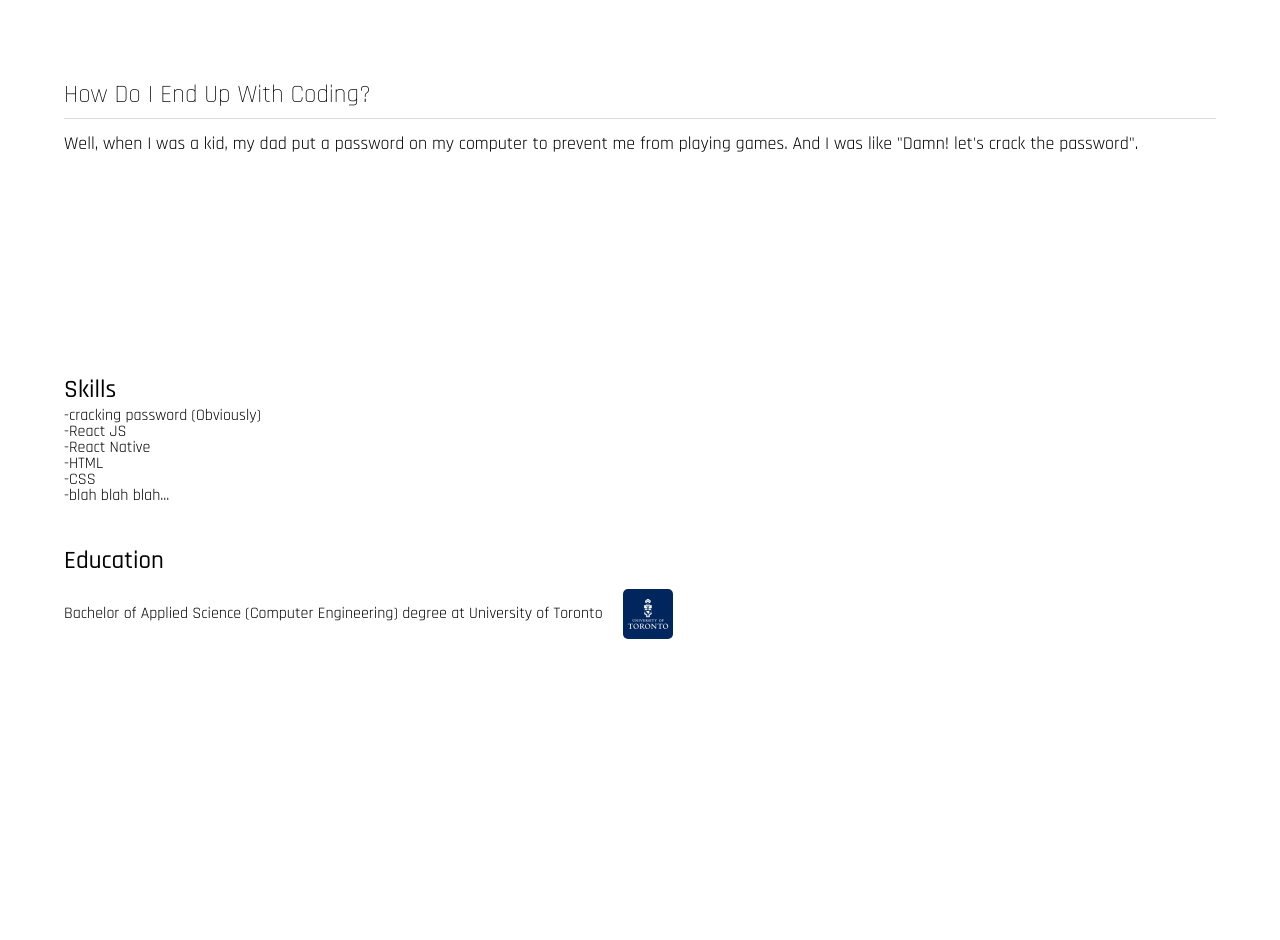
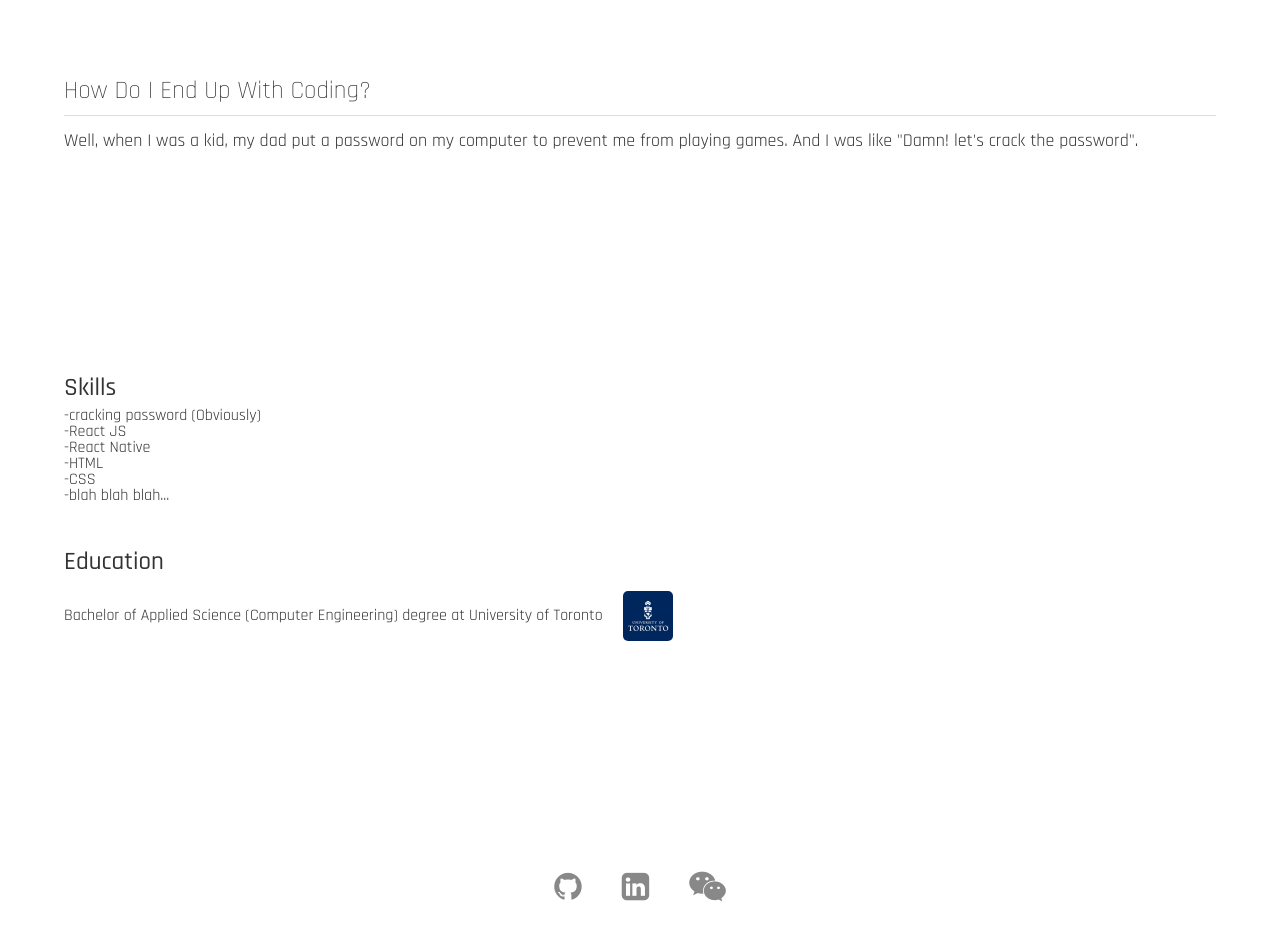
Before and after one commit to ckybryan/personal-site, a React (Create React App) app: page / in a window 1280 px wide. Shown: the part 700-1640 px from the top of the page. Before the commit the page ends 1494 px from the top, so only its background shows below. Built offline with nearby package versions, Linux system fonts and the light colour scheme.

Commit message:
added social media

```diff
--- a/package.json
+++ b/package.json
@@ -7,6 +7,7 @@
     "axios": "^0.18.0",
     "font-awesome": "^4.7.0",
     "react": "^16.4.2",
+    "react-bootstrap": "^0.32.3",
     "react-dom": "^16.4.2",
     "react-router-dom": "^4.3.1",
     "react-scripts": "1.1.5",
--- a/public/index.html
+++ b/public/index.html
@@ -1,5 +1,6 @@
 <!DOCTYPE html>
 <html lang="en">
+
 <head>
   <meta charset="utf-8">
   <meta name="viewport" content="width=device-width, initial-scale=1, shrink-to-fit=no">
@@ -19,8 +20,12 @@
       work correctly both with client-side routing and a non-root public URL.
       Learn how to configure a non-root public URL by running `npm run build`.
     -->
+  <link rel="stylesheet" href="https://maxcdn.bootstrapcdn.com/bootstrap/3.3.7/css/bootstrap.min.css" integrity="sha384-BVYiiSIFeK1dGmJRAkycuHAHRg32OmUcww7on3RYdg4Va+PmSTsz/K68vbdEjh4u"
+    crossorigin="anonymous">
+
   <title>Bryan Chan</title>
 </head>
+
 <body>
   <noscript>
     Welcome to my world
@@ -37,4 +42,5 @@
       To create a production bundle, use `npm run build` or `yarn build`.
     -->
 </body>
+
 </html>
--- a/src/pages/Home.css
+++ b/src/pages/Home.css
@@ -1,6 +1,7 @@
 .HM-container {
   display: flex;
   flex-direction: column;
+  position: relative;
 }
 
 .HM-section {
@@ -88,8 +89,45 @@
   flex-wrap: wrap;
 }
 
-.HM-education p{
+.HM-education p {
   margin-right: 20px;
+}
+
+.MH-contact {
+  display: flex;
+  flex-direction: row;
+  justify-content: center;
+}
+
+.HM-social-icon {
+  margin: 0 20px;
+  color: #888;
+}
+
+.HM-social-icon:hover {
+  cursor: pointer;
+}
+
+.HM-social-icon.linkedin:hover {
+  color: #0077b5
+}
+
+.HM-social-icon.github:hover {
+  color: #6e5494;
+}
+
+.HM-social-icon.wechat:hover{
+  color: #7bb32e;
+}
+
+.HM-modal{
+  display: flex;
+  justify-content: center;
+  align-items: center;
+}
+
+.HM-modal img{
+  width: 80%;
 }
 
 @media only screen and (max-width: 600px) {
--- a/src/pages/Home.js
+++ b/src/pages/Home.js
@@ -1,9 +1,20 @@
 import React, { Component } from "react";
+import { Modal } from "react-bootstrap";
+import "./Home.css";
+
+/**
+ * Asset
+ */
+
 import ProfilePic from "../assets/profile.jpg";
 import uoftLogo from "../assets/uoft.png";
-import "./Home.css";
+import QRcode from "./image/wechat.jpg";
 
 class Home extends Component {
+  state = {
+    showModal: false
+  };
+
   render() {
     const skills = [
       "cracking password (Obviously)",
@@ -15,10 +26,9 @@ class Home extends Component {
     ];
     return (
       <div className="HM-container">
-
         <div className="HM-section HM-proflie">
           <div className="HM-profilepic">
-            <img src={ProfilePic} alt="bg"/>
+            <img src={ProfilePic} alt="bg" />
           </div>
           <p className="in">- K.Y Bryan Chan, React Developer</p>
           <div className="MH-backgroundImg" />
@@ -28,8 +38,9 @@ class Home extends Component {
           <h2>How Do I End Up With Coding?</h2>
           <br />
           <p>
-            Well, when I was a kid, my dad put a password on my computer to prevent me from playing games. And I was like "Damn! let's crack
-            the password".
+            Well, when I was a kid, my dad put a password on my computer to
+            prevent me from playing games. And I was like "Damn! let's crack the
+            password".
           </p>
         </div>
 
@@ -38,7 +49,7 @@ class Home extends Component {
             <h3>Skills</h3>
             <div className="HM-skill-list">
               {skills.map(s => {
-                return <p key="s">-{s}</p>;
+                return <p key={s}>-{s}</p>;
               })}
             </div>
           </div>
@@ -50,10 +61,42 @@ class Home extends Component {
                 Bachelor of Applied Science (Computer Engineering) degree at
                 University of Toronto
               </p>
-              <img src={uoftLogo} alt="uoft"/>
+              <img src={uoftLogo} alt="uoft" />
             </div>
           </div>
         </div>
+
+        <div className="HM-section MH-contact">
+          <a
+            href="https://github.com/cky-BryanChan"
+            target="_blank"
+            rel="noopener noreferrer"
+          >
+            <i className="fa fa-github fa-2x HM-social-icon github" />
+          </a>
+          <a
+            herf="https://www.linkedin.com/in/cky-bryanchan/"
+            target="_blank"
+            rel="noopener noreferrer"
+          >
+            <i className="fa fa-linkedin-square fa-2x HM-social-icon linkedin" />
+          </a>
+          <i
+            className="fa fa-weixin fa-2x HM-social-icon wechat"
+            onClick={() => this.setState({ showModal: true })}
+          />
+        </div>
+
+        <Modal
+          show={this.state.showModal}
+          onHide={() => this.setState({ showModal: false })}
+        >
+          <Modal.Body>
+            <div className="HM-modal">
+              <img src={QRcode} alt="QR" />
+            </div>
+          </Modal.Body>
+        </Modal>
       </div>
     );
   }
```
Also changed, not shown: src/pages/image/wechat.jpg (added), 1 other file (tests, documents, lock files or other folders). Lines whose indentation alone changed are shown as unchanged.
